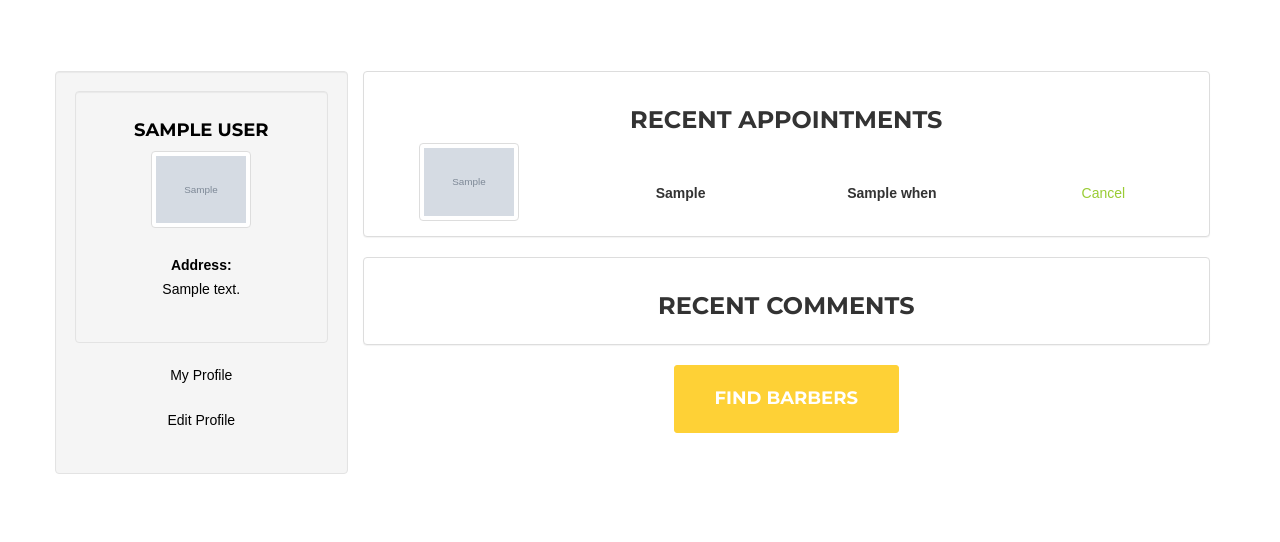
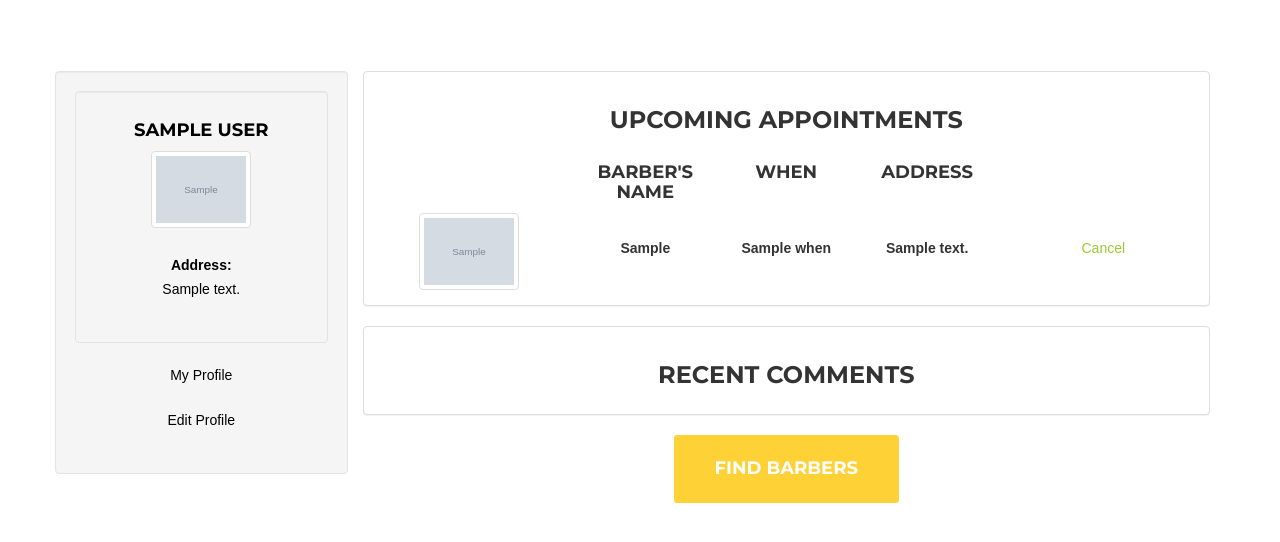
Before and after one commit to timtbanh/eclips, a Django app: template account/templates/account/clienthome.html in a window 1280 px wide. Shown: the part 100-642 px from the top of the page. Run offline with Django 3.2, Linux system fonts and the light colour scheme; tables that the repository leaves empty hold one stand-in row (values such as "Sample post"); the template is opened without the code that fills it: values that come from a table or form of the project are taken from there, most other values are stand-ins (such as "Sample title", 1, 10 or a date in 2020); grey boxes marked "Sample" are stand-in pictures; parts of the project's set-up code (start-up, migrations or seed data) failed here and were passed over; some libraries are stand-ins or nearby versions; some web fonts are replaced.

Commit message:
Fixed bugs

```diff
--- a/account/static/css/login.css
+++ b/account/static/css/login.css
@@ -43,8 +43,8 @@
   padding: 10px 20px;
 }
 
-fields {
+label#fields {
   display: inline-block;
-  width: 420px;
+  width: 355px;
   text-align: left;
 }
--- a/account/templates/account/barberprofile.html
+++ b/account/templates/account/barberprofile.html
@@ -79,8 +79,6 @@
                             {{barber.skills}}
                         </p>
                     </div>
-                    <p><a href="barberhome.html" style="color:black">My Home Page</a></p>
-                    <p><a href="editbarber.html" style="color:black">Edit Profile</a></p>
                 </div>
                  <div class="col-sm-9">
                     <div class="row">
--- a/account/templates/account/clienthome.html
+++ b/account/templates/account/clienthome.html
@@ -83,11 +83,27 @@
                         <div class="col-sm-12">
                             <div class="panel panel-default text-left">
                                 <div class="panel-body" style="text-align:center">
-                                    <h3 class="section-heading">Recent Appointments</h3>
+                                    <h3 class="section-heading">Upcoming Appointments</h3>
+
+                                        <div class="row">
+                                            <div class="col-sm-3">
+                                            </div>
+                                            <div class="col-sm-2" style="margin-top:10px">
+                                                <h4>Barber's Name</h4>
+                                            </div>
+                                            <div class="col-sm-2" style="margin-top:10px">
+                                                <h4>When</h4>
+                                            </div>
+
+                                            <div class="col-sm-2" style="margin-top:10px">
+                                                <h4>Address</h4>
+                                            </div>
+                                        </div>
 
                                     {% for appointment in apptList%}
                                         <div class="row">
                                             <div class="col-sm-3">
+                                            <a href="../{{ appointment.barber.email }}/barberprofile.html">
                                                 {% if appointment.barber.profilePic == "" %}
                                                     <img src="../../static/img/no-img.png" class="img-thumbnail"- height="100" width="100">
                                                 {% else %}
@@ -95,19 +111,23 @@
                                                 {% endif %}
 
                                             </div>
-                                            <div class="col-sm-3" style="margin-top:40px">
+                                            </a>
+                                            <div class="col-sm-2" style="margin-top:25px">
                                                 <b>{{appointment.barber.firstName}}</b>
                                             </div>
-                                            <div class="col-sm-3" style="margin-top:40px">
+                                            <div class="col-sm-2" style="margin-top:25px">
                                                 <b>{{appointment.when}}</b>
                                             </div>
+                                            <div class="col-sm-2" style="margin-top:25px">
+                                                <b>{{appointment.address}}</b>
+                                            </div>
                                             <!-- Trigger the modal with a button -->
-                                            <div class="col-sm-3" style="margin-top:40px">
-                                                <a data-toggle="modal" data-target="#myModal">Cancel</a>
+                                            <div class="col-sm-3" style="margin-top:25px">
+                                                <a data-toggle="modal" data-target="#{{appointment.pk}}">Cancel</a>
                                             </div>
 
                                             <!-- Modal -->
-                                            <div class="modal fade" id="myModal" role="dialog">
+                                            <div class="modal fade" id="{{appointment.pk}}" role="dialog">
                                                 <div class="modal-dialog">
 
                                                     <!-- Modal content-->
@@ -118,7 +138,6 @@
                                                         </div>
                                                         <div class="modal-body">
                                                             <p>Are you sure you want to cancel this appointment?</p>
-                                                            {{apointment.pk}}
                                                         </div>
 
                                                         <div class="modal-footer">
@@ -128,7 +147,7 @@
                                                     </div>
 
                                                 </div>
-                                          </div>
+                                            </div>
 
 
                                         </div>
```
Also changed, not shown: account/templates/account/barberhome.html (+24 -17 lines), account/templates/account/clientprofile.html (+0 -10 lines), account/views.py (+101 -97 lines), eclips/media/barbers/IMG_3349.JPG (added), eclips/media/barbers/gallery/IMG_3349.JPG (added), eclips/media/barbers/gallery/IMG_3397.JPG (added), eclips/media/barbers/gallery/IMG_3398.JPG (added), eclips/media/barbers/gallery/IMG_3411.JPG (added), eclips/media/clients/170x170bb_Pl4AMDS.jpg (added).
